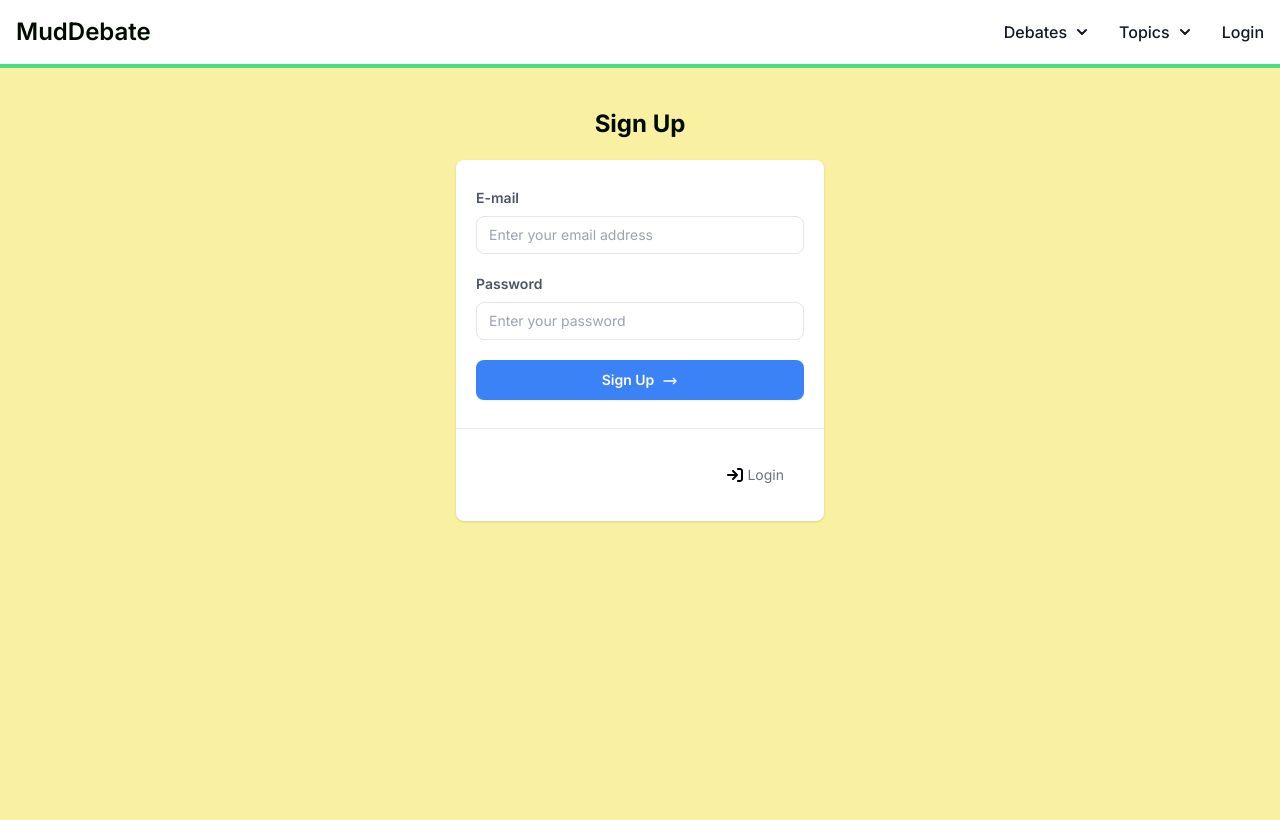
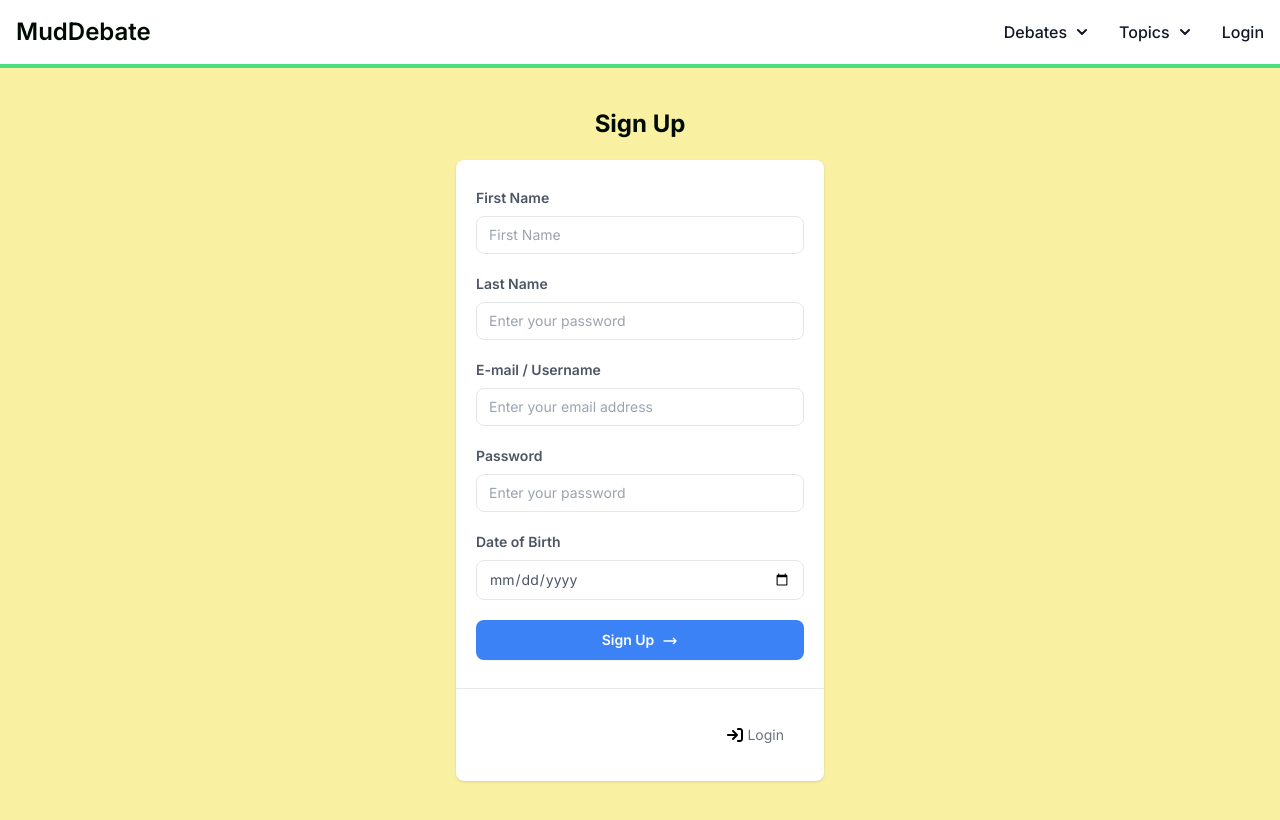
Before and after one commit to mud-ali/cs-midyear, a Next.js app: page /signup in a window 1280 px wide. Built offline with nearby package versions, Linux system fonts and the light colour scheme.

Commit message:
update form frontend to match backend

```diff
--- a/app/login/page.tsx
+++ b/app/login/page.tsx
@@ -18,21 +18,23 @@ export default function login() {
         <h1 className="font-bold text-center text-2xl mb-5">Login</h1>
         <div className="bg-white shadow w-full rounded-lg divide-y divide-gray-200">
           <div className="px-5 py-7">
-            <label className="font-semibold text-sm text-gray-600 pb-1 block">
+            <label className="font-semibold text-sm text-gray-600 pb-1 block" htmlFor="username">
               E-mail
             </label>
             <input
               type="text"
-              placeholder="Enter your email address"
+              placeholder="Enter your email address or username"
+              id="username"
               className="border rounded-lg px-3 py-2 mt-1 mb-5 text-sm w-full text-gray-600"
             />
-            <label className="font-semibold text-sm text-gray-600 pb-1 block">
+            <label className="font-semibold text-sm text-gray-600 pb-1 block" htmlFor="password">
               Password
             </label>
             <input
               type="password"
               placeholder="Enter your password"
               className="border rounded-lg px-3 py-2 mt-1 mb-5 text-sm w-full text-gray-600"
+              id="password"
             />
             <button
               type="button"
--- a/app/signup/page.tsx
+++ b/app/signup/page.tsx
@@ -12,23 +12,53 @@ export default function signup() {
       <div className="p-10 xs:p-0 mx-auto md:w-full md:max-w-md">
         <h1 className="font-bold text-center text-2xl mb-5">Sign Up</h1>
         <div className="bg-white shadow w-full rounded-lg divide-y divide-gray-200">
-          <div className="px-5 py-7">
-            <label className="font-semibold text-sm text-gray-600 pb-1 block">
-              E-mail
+          <div className="py-7 px-5">
+            <label className="font-semibold text-sm text-gray-600 pb-1 block" htmlFor="first_name">
+              First Name
             </label>
             <input
               type="text"
+              id="first_name"
+              placeholder="First Name"
+              className="border rounded-lg px-3 py-2 mt-1 mb-5 text-sm w-full text-gray-600"
+            />
+            <label className="font-semibold text-sm text-gray-600 pb-1 block" htmlFor="last_name">
+              Last Name
+            </label>
+            <input
+              type="text"
+              id="last_name"
+              placeholder="Enter your password"
+              className="border rounded-lg px-3 py-2 mt-1 mb-5 text-sm w-full text-gray-600"
+            />
+            <label className="font-semibold text-sm text-gray-600 pb-1 block" htmlFor="username">
+              E-mail / Username
+            </label>
+            <input
+              type="text"
+              id="username"
               placeholder="Enter your email address"
               className="border rounded-lg px-3 py-2 mt-1 mb-5 text-sm w-full text-gray-600"
             />
-            <label className="font-semibold text-sm text-gray-600 pb-1 block">
+            <label className="font-semibold text-sm text-gray-600 pb-1 block" htmlFor="password">
               Password
             </label>
             <input
               type="password"
+              id="password"
               placeholder="Enter your password"
               className="border rounded-lg px-3 py-2 mt-1 mb-5 text-sm w-full text-gray-600"
             />
+
+            <label className="font-semibold text-sm text-gray-600 pb-1 block" htmlFor="dob">
+              Date of Birth
+            </label>
+            <input
+              type="date"
+              id="dob"
+              className="border rounded-lg px-3 py-2 mt-1 mb-5 text-sm w-full text-gray-600"
+            />
+
             <button
               type="button"
               className="transition duration-200 bg-blue-500 hover:bg-blue-600 focus:bg-blue-700 focus:shadow-sm focus:ring-4 focus:ring-blue-500 focus:ring-opacity-50 text-white w-full py-2.5 rounded-lg text-sm shadow-sm hover:shadow-md font-semibold text-center inline-block"
```
